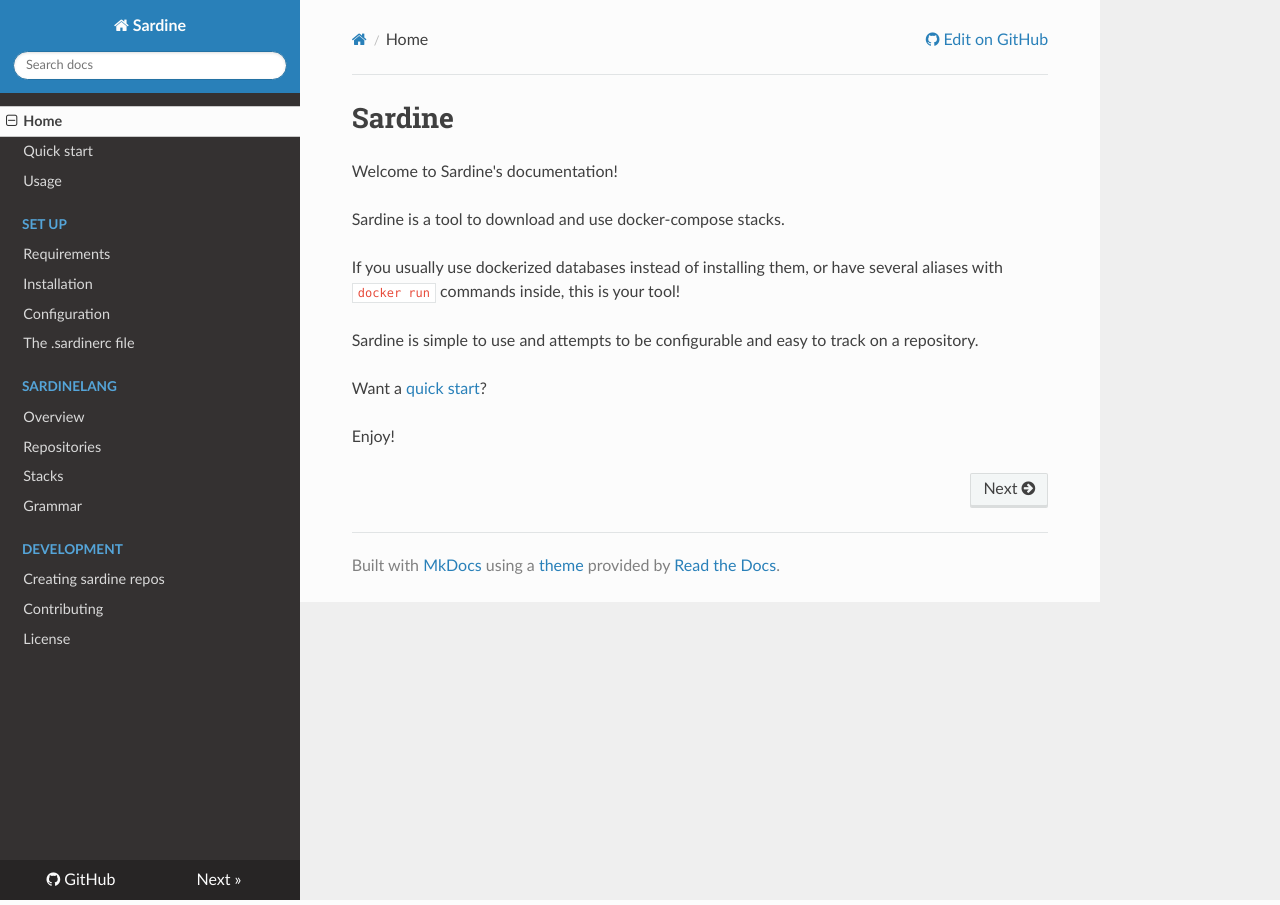
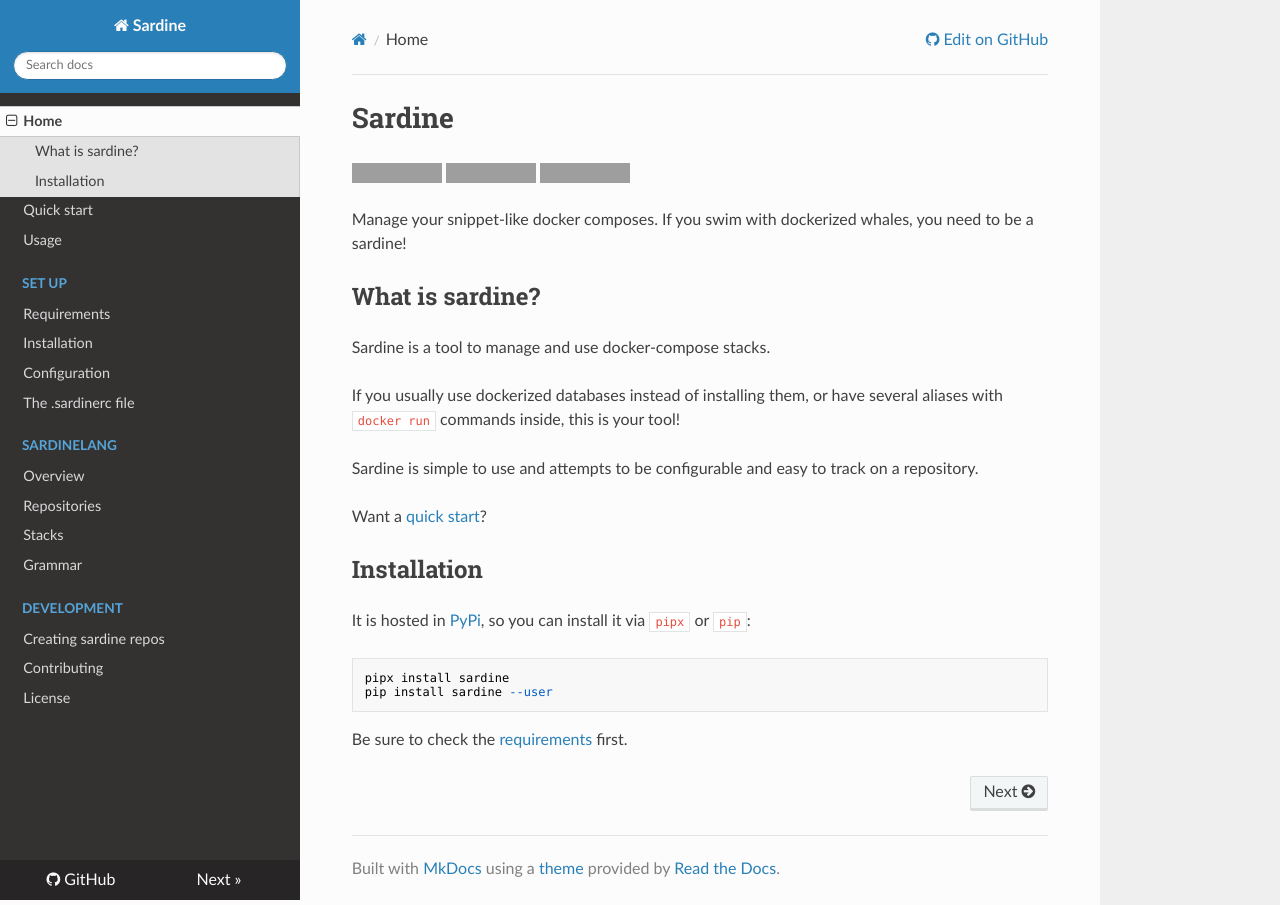
Before and after one commit to JavierLuna/sardine, an MkDocs documentation site: the page built from docs/index.md, in a window 1280 px wide. Built offline with MkDocs 1.6.1, drawn with Linux system fonts in a browser that asks for light colours; nearby versions of some CDN libraries; grey boxes are pictures that could not be loaded.

Commit message:
Improve README and index

````diff
--- a/docs/index.md
+++ b/docs/index.md
@@ -1,8 +1,12 @@
 # Sardine
+![Python versions](https://img.shields.io/badge/Python-3.6+-green.svg) [![PyPI version](https://badge.fury.io/py/sardine.svg)](https://badge.fury.io/py/sardine) [![Documentation Status](https://readthedocs.org/projects/sardine/badge/?version=latest)](https://sardine.readthedocs.io/en/latest/?badge=latest)
 
-Welcome to Sardine's documentation!
+Manage your snippet-like docker composes.
+If you swim with dockerized whales, you need to be a sardine!
 
-Sardine is a tool to download and use docker-compose stacks.
+## What is sardine?
+
+Sardine is a tool to manage and use docker-compose stacks.
 
 If you usually use dockerized databases instead of installing them,
 or have several aliases with `docker run` commands inside, this is your tool!
@@ -11,4 +15,13 @@
 
 Want a [quick start](quickstart.md)?
 
-Enjoy!
+## Installation
+
+It is hosted in [PyPi](https://pypi.org/project/sardine), so you can install it via `pipx` or `pip`:
+
+```
+pipx install sardine
+pip install sardine --user
+```
+
+Be sure to check the [requirements](setup/requirements.md) first.
````
Also changed, not shown: README.md (+17 -9 lines).
